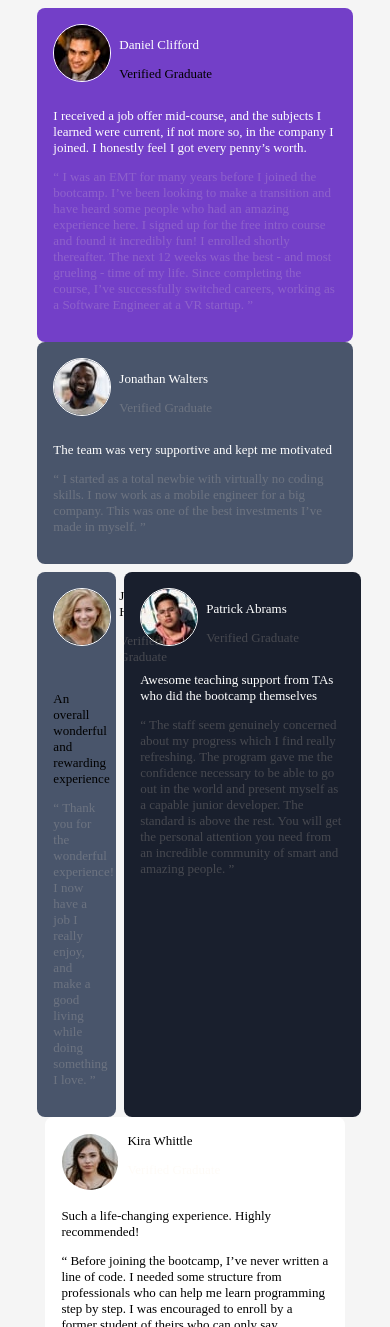
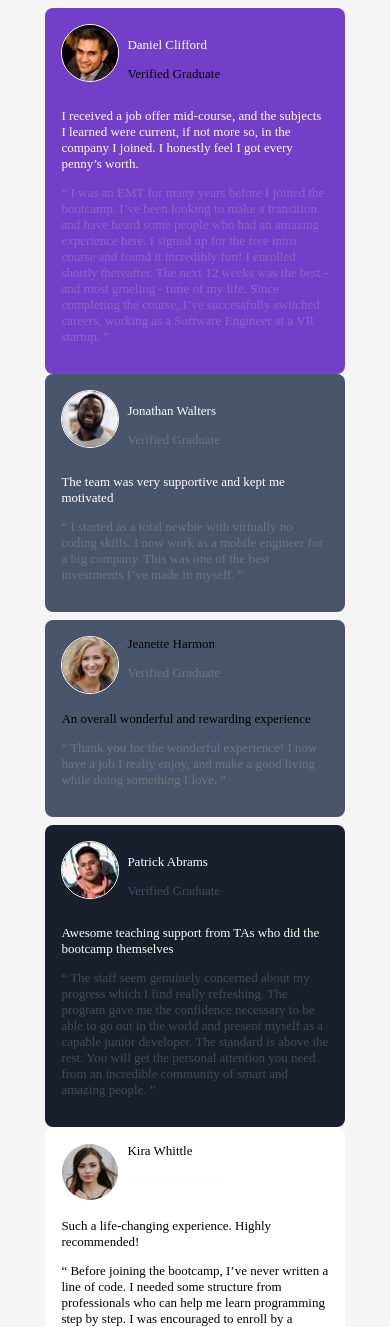
Before and after one commit to Simon-Njoroge/testimonials-grid-section, a plain HTML site: page index.html in a window 390 px wide. Shown: the top 1327 px of the page. Drawn offline with Linux system fonts and the light colour scheme.

Commit message:
mobile view

```diff
--- a/index.css
+++ b/index.css
@@ -114,4 +114,14 @@ padding: 1rem;
 .top{
     display: block;
 }
+
+.bottom{
+
+    display: block;
 }
+.patrick{
+    margin-top: .5rem;
+}
+
+
+}
```
